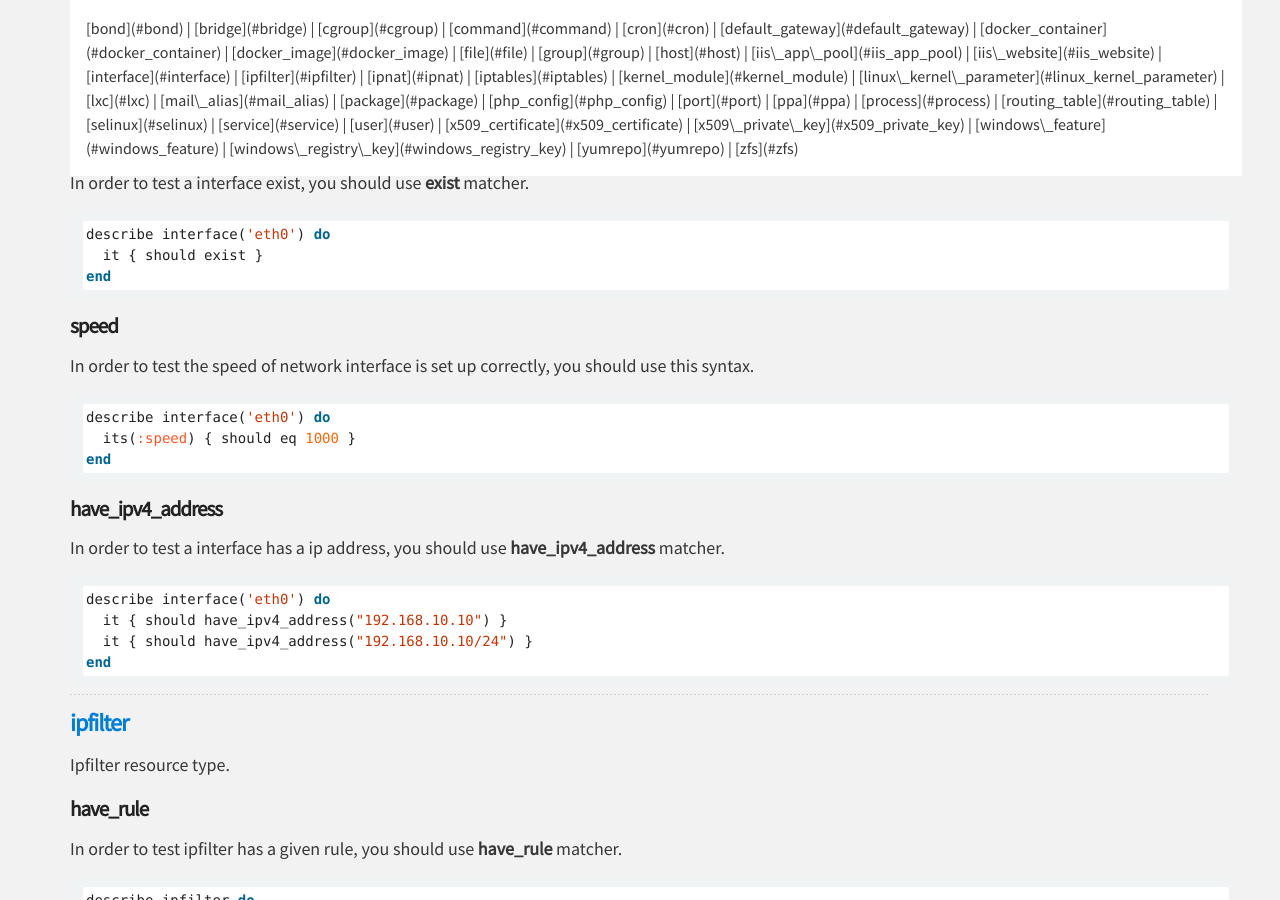
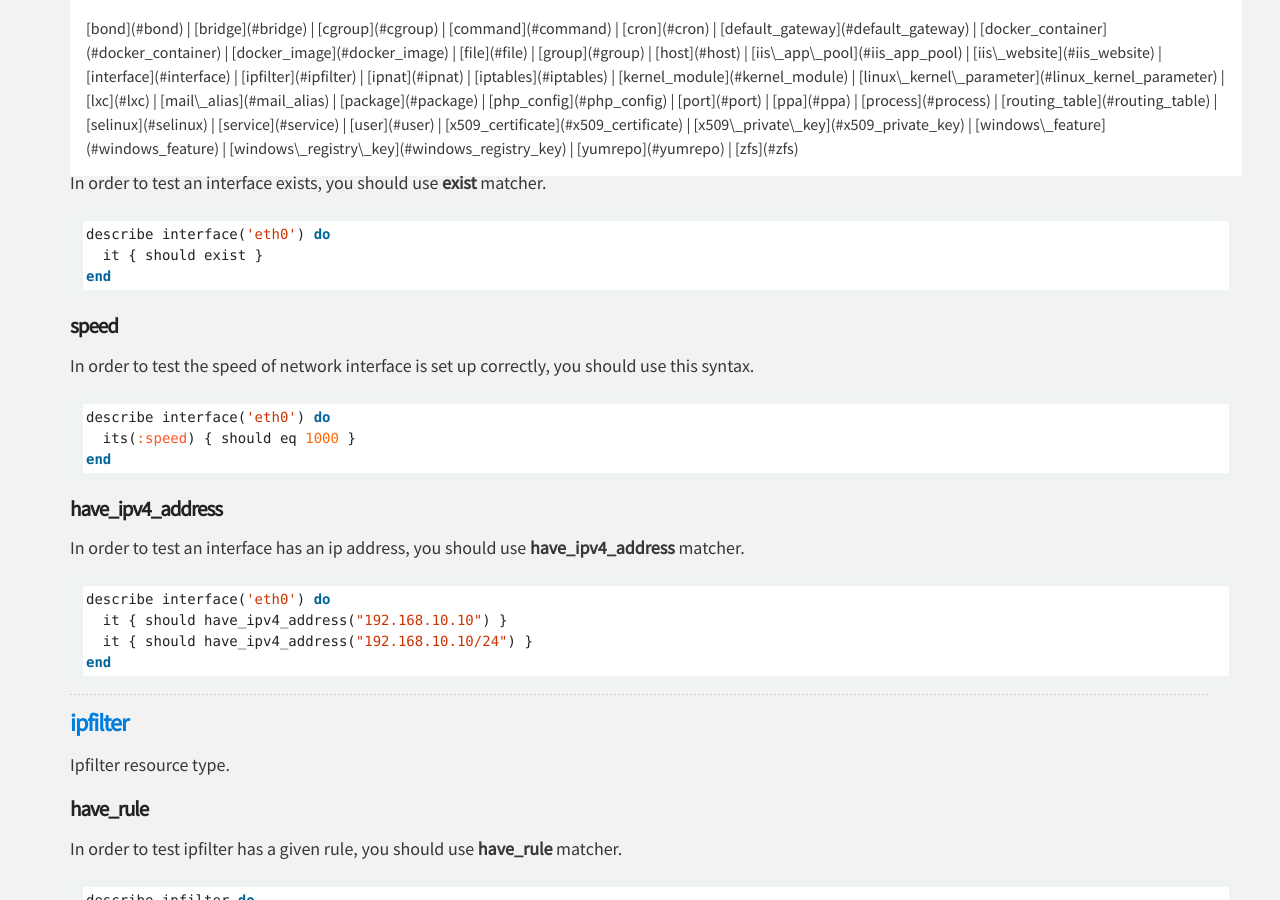
Before and after one commit to serverspec/serverspec.github.io, a Jekyll site: the page built from resource_types.md, in a window 1280 px wide and 900 px high, scrolled down 12507 px. Built offline with Jekyll 4.4.1, drawn with Linux system fonts in a browser that asks for light colours; nearby versions of some CDN libraries; Markdown is read by kramdown in place of the engine named in the settings.

Commit message:
Fix typos in interface.md

````diff
--- a/_includes/interface.md
+++ b/_includes/interface.md
@@ -4,7 +4,7 @@ Network interface resource type.
 
 #### exist
 
-In order to test a interface exist, you should use **exist** matcher.
+In order to test an interface exists, you should use **exist** matcher.
 
 ```ruby
 describe interface('eth0') do
@@ -24,7 +24,7 @@ end
 
 #### have\_ipv4\_address
 
-In order to test a interface has a ip address, you should use **have\_ipv4\_address** matcher.
+In order to test an interface has an ip address, you should use **have\_ipv4\_address** matcher.
 
 ```ruby
 describe interface('eth0') do
````
